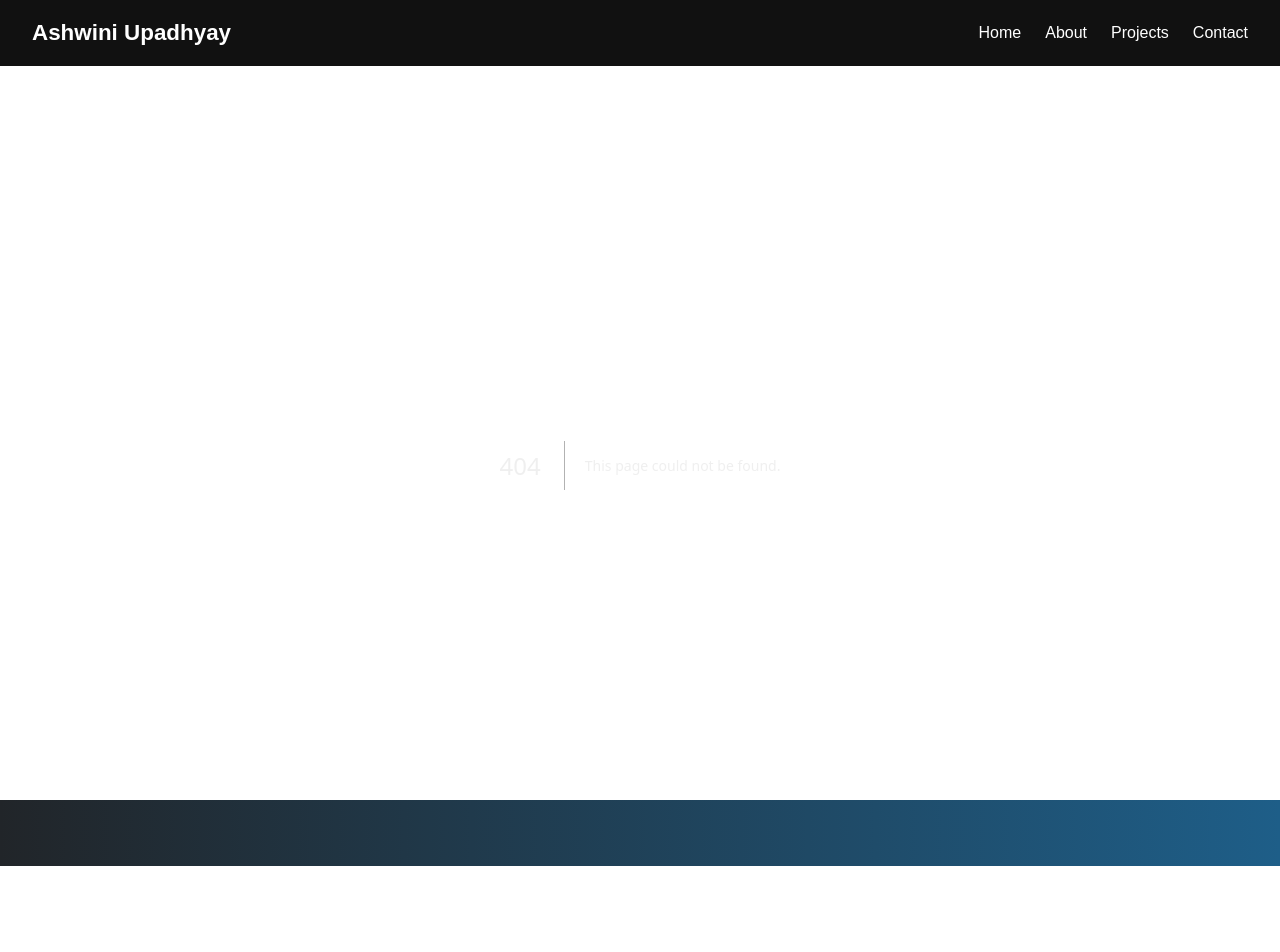
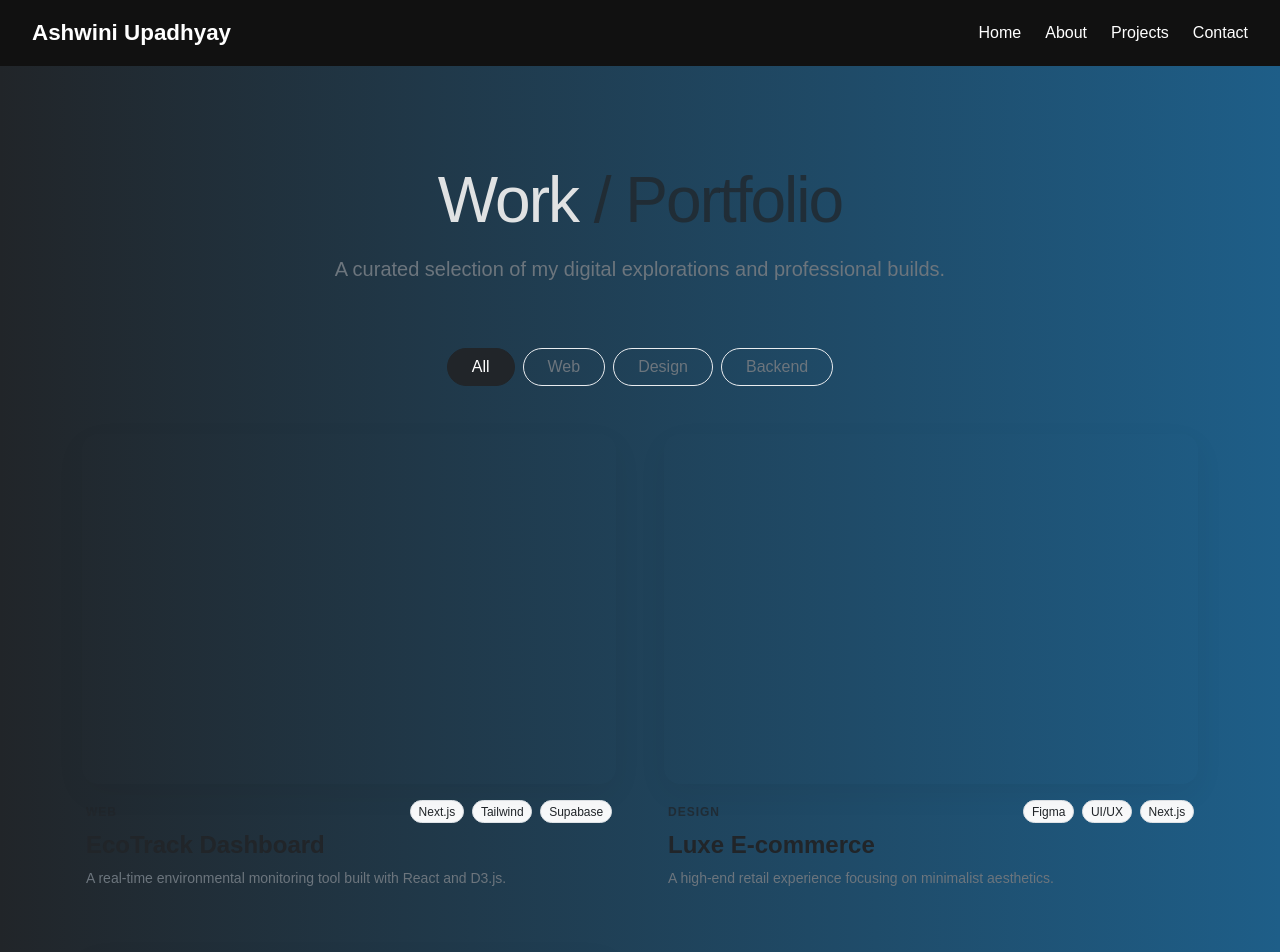
Before and after one commit to Ashwini-upadhyay-art/portfolio-ashwini-upadhyay, a Next.js app: page /projects in a window 1280 px wide. Before the commit this address had no page. Shown: the top 952 px of the page. Before the commit the page ends 866 px from the top, so only its background shows below. Built offline with nearby package versions, Linux system fonts and the light colour scheme.

Commit message:
created design for project page

```diff
--- a/app/home/page.js
+++ b/app/home/page.js
@@ -30,7 +30,7 @@ function HomePage() {
             <h6 className="text-uppercase">
               <AnimatedText text="Welcome to my world" />
             </h6>
-            <div className="my-4">
+            <div className="my-3">
               <span className="fs-1 me-2">Hi, I&apos;m</span>
               <span className="fs-1 text-uppercase">
                 <AnimatedText text="Ashwini Upadhyay" />
@@ -39,11 +39,11 @@ function HomePage() {
             <h1 className="text-uppercase">
               <AnimatedText text="web developer" />
             </h1>
-            <p className="lead my-3">
+            <p className="lead lh-sm my-3">
               A passionate software developer specializing in React.js and
               modern web development.
             </p>
-            <div className="my-3 d-flex justify-content-around col-md-6 social-icons">
+            <div className="mb-4 d-flex justify-content-between col-md-6 social-icons">
               <a
                 href="https://www.linkedin.com/in/ashwini-upadhyay-0924b6222?utm_source=share_via&utm_content=profile&utm_medium=member_android"
                 target="_blank"
--- /dev/null
+++ b/app/projects/page.js
@@ -0,0 +1,149 @@
+"use client"; // Required for useState and interactivity
+import React, { useState } from 'react';
+import Image from 'next/image';
+import Link from 'next/link';
+
+const projects = [
+  {
+    id: 1,
+    title: "EcoTrack Dashboard",
+    category: "Web",
+    slug: "ecotrack-dashboard",
+    description: "A real-time environmental monitoring tool built with React and D3.js.",
+    image: "https://images.unsplash.com/photo-1460925895917-afdab827c52f?w=800&q=80",
+    tags: ["Next.js", "Tailwind", "Supabase"]
+  },
+  {
+    id: 2,
+    title: "Luxe E-commerce",
+    category: "Design",
+    slug: "luxe-ecommerce",
+    description: "A high-end retail experience focusing on minimalist aesthetics.",
+    image: "https://images.unsplash.com/photo-1441986300917-64674bd600d8?w=800&q=80",
+    tags: ["Figma", "UI/UX", "Next.js"]
+  },
+  {
+    id: 3,
+    title: "Quantum API",
+    category: "Backend",
+    slug: "quantum-api",
+    description: "High-performance data fetching layer for crypto analytics.",
+    image: "https://images.unsplash.com/photo-1551288049-bbbda536ad09?w=800&q=80",
+    tags: ["Node.js", "Docker", "GraphQL"]
+  }
+];
+
+export default function ProjectsPage() {
+  const [filter, setFilter] = useState('All');
+
+  const filteredProjects = filter === 'All'
+    ? projects
+    : projects.filter(p => p.category === filter);
+
+  return (
+    <main className="container py-5 mt-5">
+      {/* Header Section */}
+      <section className="row mb-5 justify-content-center text-center">
+        <div className="col-lg-8">
+          <h1 className="fw-black display-3 mb-3" style={{ letterSpacing: '-2px' }}>
+            Work <span className="text-muted">/ Portfolio</span>
+          </h1>
+          <p className="lead text-secondary">
+            A curated selection of my digital explorations and professional builds.
+          </p>
+        </div>
+      </section>
+
+      {/* Filter Buttons */}
+      <div className="d-flex justify-content-center gap-2 mb-5">
+        {['All', 'Web', 'Design', 'Backend'].map((cat) => (
+          <button
+            key={cat}
+            onClick={() => setFilter(cat)}
+            className={`btn rounded-pill px-4 transition-all ${
+              filter === cat ? 'btn-dark' : 'btn-outline-secondary border-light-subtle'
+            }`}
+          >
+            {cat}
+          </button>
+        ))}
+      </div>
+
+      {/* Projects Grid */}
+      <div className="row g-5">
+        {filteredProjects.map((project) => (
+          <div key={project.id} className="col-md-6">
+            <Link href={`/projects/${project.slug}`} className="text-decoration-none group">
+              <div className="project-card border-0 bg-transparent h-100">
+                {/* Image Container with Next.js Image Optimization */}
+                <div className="position-relative overflow-hidden rounded-4 mb-3 shadow-hover" style={{ height: '350px' }}>
+                  {/* <Image
+                    src={project.image}
+                    alt={project.title}
+                    fill
+                    style={{ objectFit: 'cover' }}
+                    className="project-image transition-transform"
+                  /> */}
+                  <div className="overlay d-flex align-items-center justify-content-center">
+                    <span className="btn btn-light rounded-pill px-4 shadow-sm">View Case Study</span>
+                  </div>
+                </div>
+
+                {/* Text Content */}
+                <div className="px-1">
+                  <div className="d-flex justify-content-between align-items-center mb-2">
+                    <span className="text-uppercase small fw-bold text-muted tracking-widest" style={{ letterSpacing: '1px' }}>
+                      {project.category}
+                    </span>
+                    <div className="d-flex gap-2">
+                       {project.tags.map(tag => (
+                         <span key={tag} className="badge rounded-pill bg-light text-dark fw-normal border">{tag}</span>
+                       ))}
+                    </div>
+                  </div>
+                  <h3 className="h4 text-dark fw-bold mb-2">{project.title}</h3>
+                  <p className="text-secondary small line-clamp-2">
+                    {project.description}
+                  </p>
+                </div>
+              </div>
+            </Link>
+          </div>
+        ))}
+      </div>
+
+      {/* Aesthetic Custom CSS */}
+      <style jsx>{`
+        .transition-all { transition: all 0.3s ease; }
+        .transition-transform { transition: transform 0.6s cubic-bezier(0.16, 1, 0.3, 1); }
+
+        .project-card:hover .project-image {
+          transform: scale(1.05);
+        }
+
+        .shadow-hover {
+          box-shadow: 0 10px 30px rgba(0,0,0,0.05);
+          transition: box-shadow 0.3s ease;
+        }
+
+        .project-card:hover .shadow-hover {
+          box-shadow: 0 20px 40px rgba(0,0,0,0.12);
+        }
+
+        .overlay {
+          position: absolute;
+          inset: 0;
+          background: rgba(0,0,0,0.2);
+          opacity: 0;
+          transition: opacity 0.3s ease;
+        }
+
+        .project-card:hover .overlay {
+          opacity: 1;
+        }
+
+        .tracking-widest { font-size: 0.75rem; }
+      `}</style>
+    </main>
+  );
+}
```
